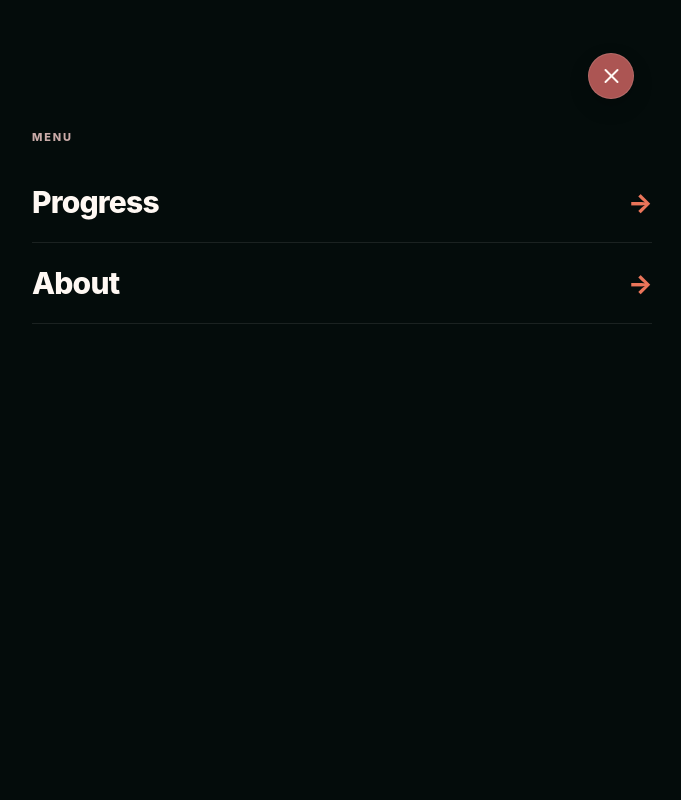
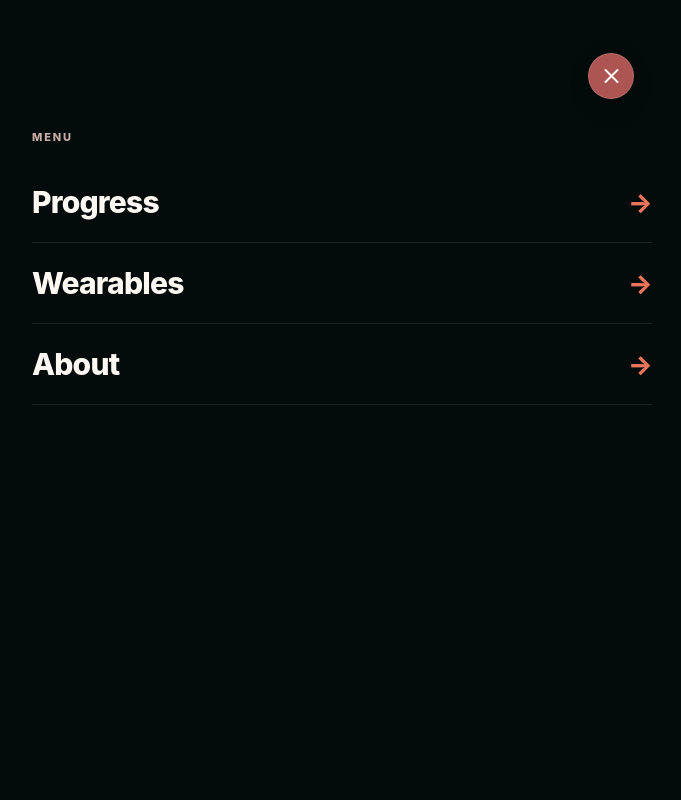
Before and after one commit to nopravlem/fitness-tracker, a Next.js app: page / in a window 1280 px wide. Both pictures are taken after a click on the button "Open menu". Shown: the top 800 px of the page, without its empty margins (298-979 px from the left). Built offline with nearby package versions, Linux system fonts and the light colour scheme; no server answers; the database is empty.

Commit message:
Add daily practice checkoffs and wearables menu item

```diff
--- a/app/page.tsx
+++ b/app/page.tsx
@@ -3,6 +3,7 @@
 import Link from 'next/link';
 import { useEffect, useMemo, useState } from 'react';
 import { blockForDate, localDateKey, planForDate, PROGRAM_START } from '@/lib/program';
+import TodayPractice from './components/TodayPractice';
 
 type SetLog={weight:string;reps:string};
 type Exercise={name:string;target:string;note?:string;sets:SetLog[]};
@@ -19,7 +20,7 @@ function foodPlanForDate(d=new Date()){
   return {
     breakfast:'Protein drink + fruit + bagel or toast',
     lunch:office?'Forkable: choose a meal with a clear protein + carb + vegetable. No optimizing beyond that.':'Choose one: Greek yogurt + fruit + granola + protein drink; microwave rice + fully cooked chicken + bagged salad; or order a chicken, steak, or tofu bowl.',
-    dinner:'Pick one default: chicken/rice/veg, Mediterranean chicken + rice/pita/salad/hummus, sushi + edamame, Indian chicken + rice + veg, steak + potato/rice + veg, salmon + rice + veg, or tofu + rice + veg.',
+    dinner:'Pick one default: chicken/rice/veg, Mediterranean chicken + rice/pita/salad/hummus, sushi + edamame, Indian chicken + rice + veg, steak + potato/rice+veg, salmon/rice/veg, or tofu/rice/veg.',
     emergency:'Too tired to decide: protein drink + fruit now, then order one of the defaults above. Taco Bell is allowed on purpose — it is not a failed day.',
     note:'Aim roughly for 1,600–1,700 calories on average and ~100g protein. You do not need to log every meal here.'
   };
@@ -49,12 +50,13 @@ export default function Home(){
     <header className="appHeader"><div><p className="eyebrow">6 MONTH PROJECT</p><h1>Sadhana</h1><span className="dayPill">Day {projectDay}</span>{block&&<p className="subtle">{block.name} · {block.focus}</p>}</div><button className={`menuButton ${menuOpen?'open':''}`} aria-label={menuOpen?'Close menu':'Open menu'} aria-expanded={menuOpen} onClick={()=>setMenuOpen(v=>!v)}><span/><span/><span/></button></header>
 
     <div className={`mobileMenu ${menuOpen?'open':''}`} aria-hidden={!menuOpen}>
-      <div className="mobileMenuInner"><p className="eyebrow">MENU</p><Link href="/progress" onClick={()=>setMenuOpen(false)}>Progress <span>→</span></Link><Link href="/about" onClick={()=>setMenuOpen(false)}>About <span>→</span></Link></div>
+      <div className="mobileMenuInner"><p className="eyebrow">MENU</p><Link href="/progress" onClick={()=>setMenuOpen(false)}>Progress <span>→</span></Link><Link href="/wearables" onClick={()=>setMenuOpen(false)}>Wearables <span>→</span></Link><Link href="/about" onClick={()=>setMenuOpen(false)}>About <span>→</span></Link></div>
     </div>
 
     {dbError&&<section className="card errorCard"><p className="eyebrow">DATABASE SYNC ERROR</p><p>{dbError}</p></section>}{notice&&<section className="card successCard"><b>{notice}</b></section>}
 
     <section className="hero card"><p className="eyebrow">TODAY · {todayPlan.label.toUpperCase()}</p><h2>{todayPlan.description}</h2><p>{todayPlan.duration}{todayPlan.cardio?` · ${todayPlan.cardio}`:''}</p></section>
+    <TodayPractice todayKey={todayKey} plan={todayPlan} workoutDone={saved}/>
 
     <div className="sectionTitle"><h2>Food today</h2><span>Decisions already made</span></div>
     <section className="card foodPlan"><div><b>Breakfast</b><p>{food.breakfast}</p></div><div><b>Lunch</b><p>{food.lunch}</p></div><div><b>Dinner</b><p>{food.dinner}</p></div><div className="foodEmergency"><b>If work fried your brain</b><p>{food.emergency}</p></div><p className="note">{food.note}</p></section>
```
